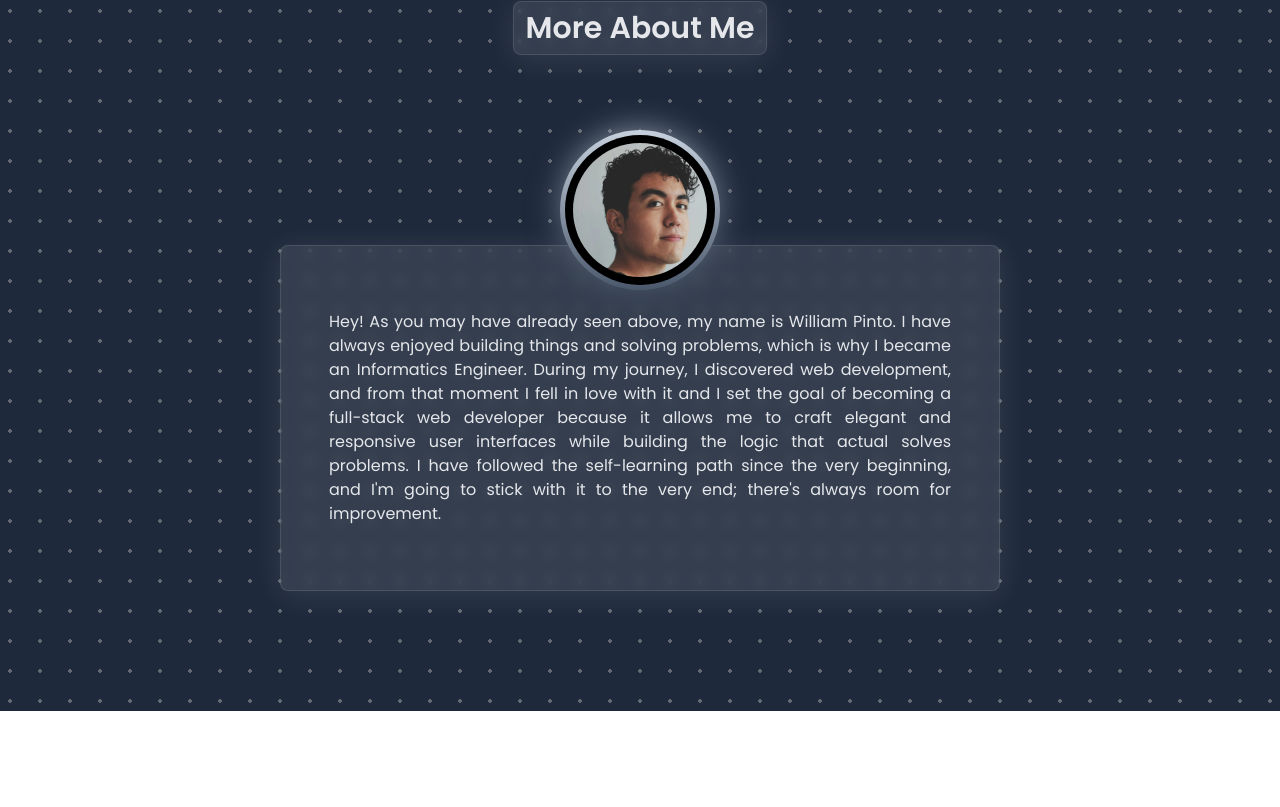
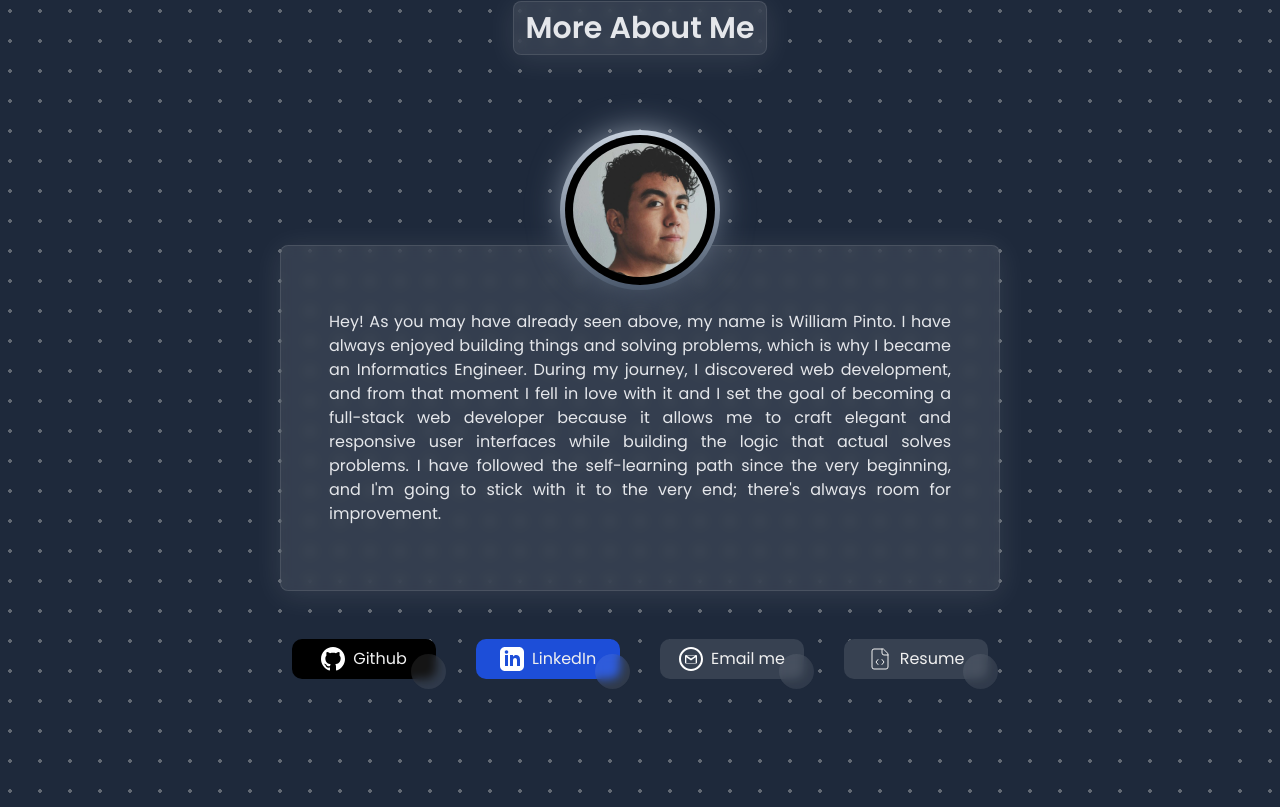
Before and after one commit to WilliamPinto-Olmos/portfolio, a Vue app: page / in a window 1280 px wide. Shown: the part 3188-3995 px from the top of the page. Before the commit the page ends 3899 px from the top, so only its background shows below. Built offline with nearby package versions, Linux system fonts and the light colour scheme; what tailwind-animatecss would draw is missing.

Commit message:
feat: add contact section.

```diff
--- a/src/components/about-me/AboutMe.vue
+++ b/src/components/about-me/AboutMe.vue
@@ -1,5 +1,18 @@
 <script setup lang="ts">
 import ProfileImageCard from '@/components/ProfileImageCard.vue'
+import GlassButton from '@/components/buttons/GlassButton.vue'
+import LinkedInIcon from '@/components/icons/LinkedInIcon.vue'
+import GithubIcon from '@/components/icons/GithubIcon.vue'
+import GmailIcon from '@/components/icons/GmailIcon.vue'
+import LucideIcon from '@/components/icons/LucideIcon.vue'
+
+const glassStyles = {
+  background: 'rgba(255, 255, 255, 0.1)',
+  'box-shadow': '0 4px 30px rgba(255, 255, 255, 0.1)',
+  'backdrop-filter': 'blur(6px)',
+  '-webkit-backdrop-filter': 'blur(6px)',
+  border: '1px solid rgba(255, 255, 255, 0.1)'
+}
 </script>
 
 <template>
@@ -12,16 +25,7 @@ import ProfileImageCard from '@/components/ProfileImageCard.vue'
     "
   >
     <div class="flex flex-col items-center px-6 py-10 mx-auto max-w-3xl">
-      <div
-        class="w-fit flex justify-center rounded-lg px-3 py-2"
-        style="
-          background: rgba(255, 255, 255, 0.1);
-          box-shadow: 0 4px 30px rgba(255, 255, 255, 0.1);
-          backdrop-filter: blur(6px);
-          -webkit-backdrop-filter: blur(6px);
-          border: 1px solid rgba(255, 255, 255, 0.1);
-        "
-      >
+      <div class="w-fit flex justify-center rounded-lg px-3 py-2" :style="glassStyles">
         <h1 class="text-2xl font-semibold text-center text-gray-200 capitalize lg:text-3xl">
           More about me
         </h1>
@@ -35,13 +39,7 @@ import ProfileImageCard from '@/components/ProfileImageCard.vue'
 
         <div
           class="relative rounded-lg px-8 sm:px-12 py-16 text-gray-200 text-base text-justify"
-          style="
-            background: rgba(255, 255, 255, 0.1);
-            box-shadow: 0 4px 30px rgba(255, 255, 255, 0.1);
-            backdrop-filter: blur(6px);
-            -webkit-backdrop-filter: blur(6px);
-            border: 1px solid rgba(255, 255, 255, 0.1);
-          "
+          :style="glassStyles"
         >
           Hey! As you may have already seen above, my name is William Pinto. I have always enjoyed
           building things and solving problems, which is why I became an Informatics Engineer.
@@ -52,6 +50,43 @@ import ProfileImageCard from '@/components/ProfileImageCard.vue'
           to stick with it to the very end; there's always room for improvement.
         </div>
       </div>
+
+      <div
+        class="w-full grid grid-cols-1 sm:grid-cols-2 lg:grid-cols-4 justify-center rounded-lg px-3 py-2 gap-5 sm:gap-10 mt-10"
+      >
+        <GlassButton
+          as="link"
+          href="https://github.com/WilliamPinto-Olmos"
+          target="_blank"
+          class="flex items-center justify-center gap-2 px-3 py-2 before:bg-black min-w-[9rem]"
+        >
+          <GithubIcon /> <span>Github</span>
+        </GlassButton>
+        <GlassButton
+          as="link"
+          href="https://www.linkedin.com/in/william-jair-pinto-olmos-1a38362a0/"
+          target="_blank"
+          class="flex items-center justify-center gap-2 px-3 py-2 before:bg-blue-700 min-w-[9rem]"
+        >
+          <LinkedInIcon /> <span>LinkedIn</span>
+        </GlassButton>
+        <GlassButton
+          as="link"
+          href="mailto:williamp.olmos@gmail.com"
+          target="_blank"
+          class="flex items-center justify-center gap-2 px-3 py-2 before:bg-gray-700 min-w-[9rem]"
+        >
+          <GmailIcon /> <span>Email me</span>
+        </GlassButton>
+        <GlassButton
+          as="link"
+          href="/docs/Resume.pdf"
+          download
+          class="flex items-center justify-center gap-2 px-3 py-2 before:bg-gray-700 min-w-[9rem]"
+        >
+          <LucideIcon name="FileCode" /> <span>Resume</span>
+        </GlassButton>
+      </div>
     </div>
   </div>
 </template>
```
Also changed, not shown: 1 other file (tests, documents, lock files or other folders).
